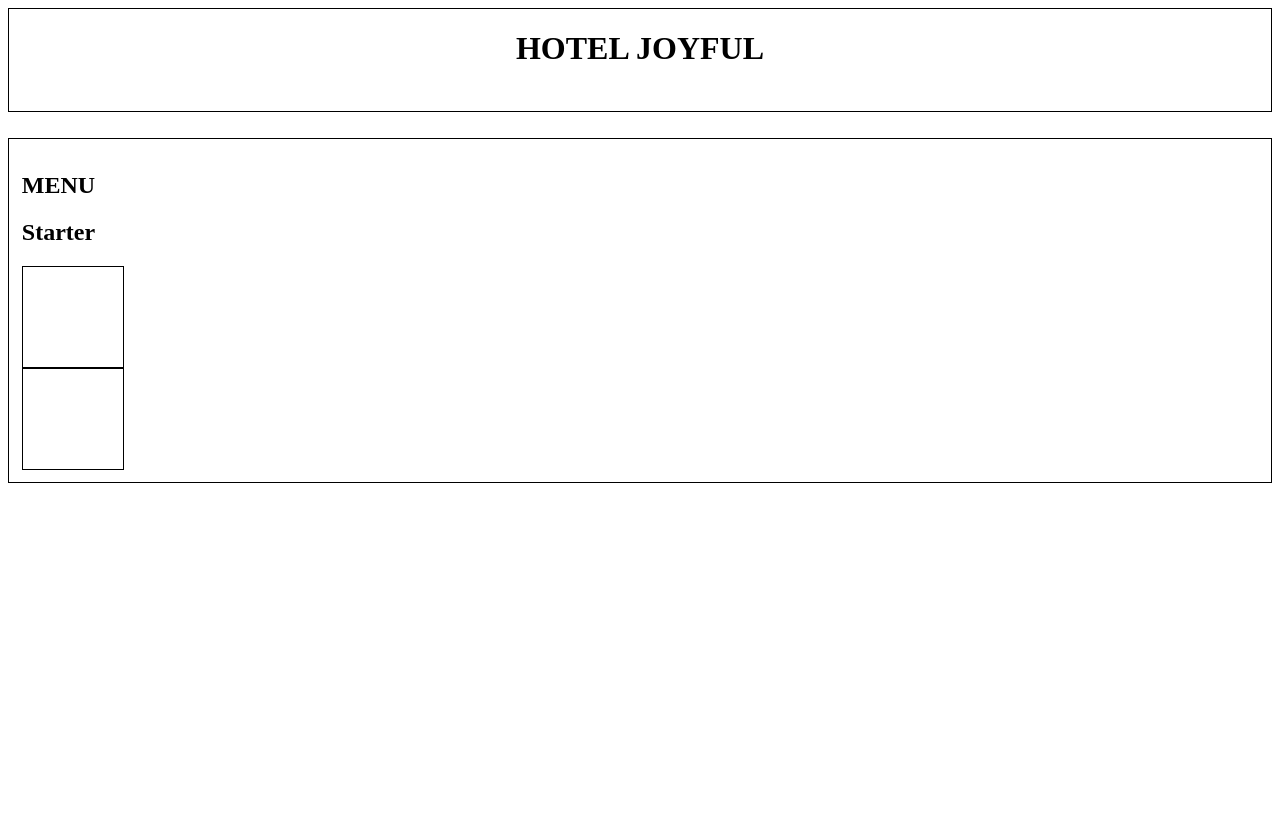
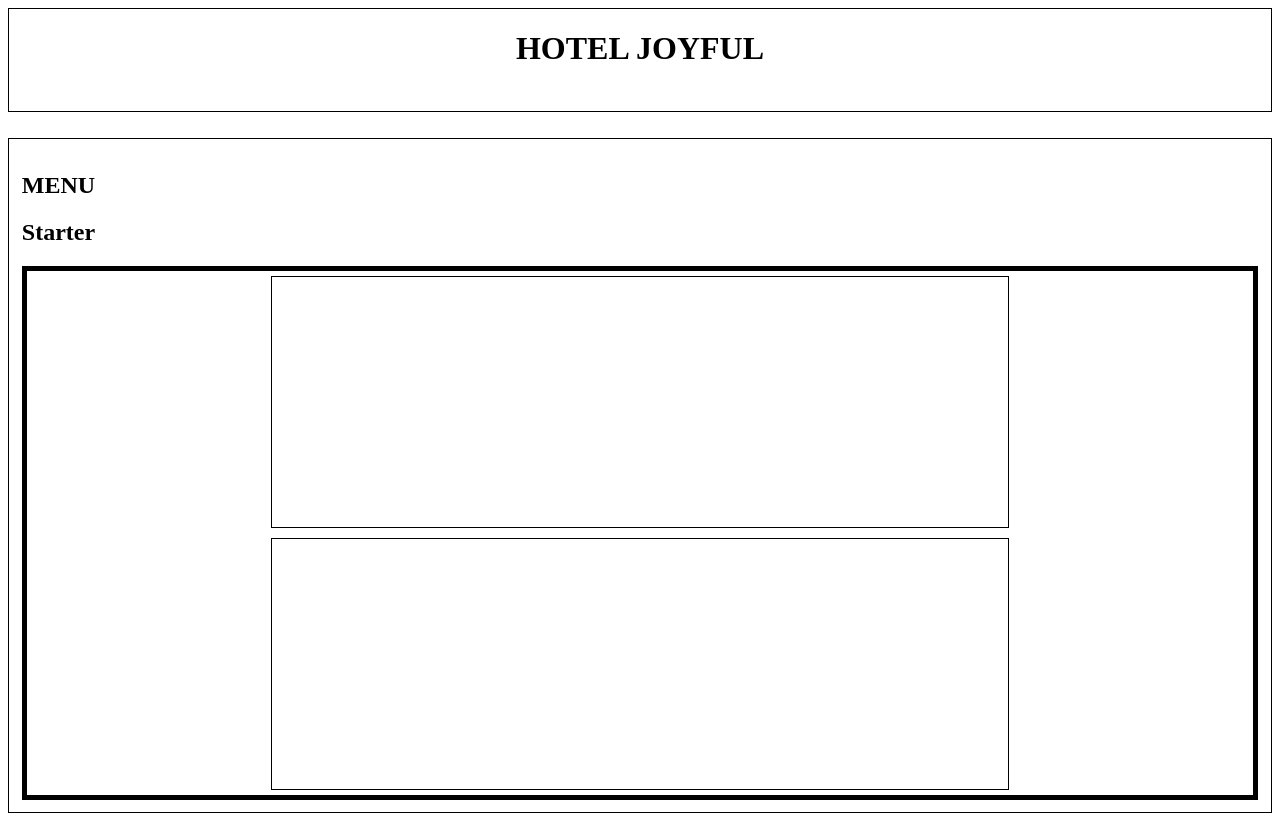
Before and after one commit to JamesTamang/menu, a plain HTML site: page index.html in a window 1280 px wide. Before the commit the page ends 800 px from the top, so only its background shows below. Drawn offline with Linux system fonts and the light colour scheme.

Commit message:
stater box

```diff
--- a/css/style.css
+++ b/css/style.css
@@ -10,13 +10,23 @@ article{
   margin-bottom: 2vw;
     padding: 1vw;
     width: 100 vmin;
-
  border: 1px solid black;
 
 }
-div{
-     margin: 0;
-    width: 100px;
-    height: 100px;
+
+#starter{
+    display: flex;
+
+    flex-direction: column;
+    border: 5px solid black;
+    align-items: center;
+
+
+}
+#starter>div{
+    margin: 5px;
+    height: 250px;
     border: 1px solid black;
+    width: 60%;
+
 }
--- a/index.html
+++ b/index.html
@@ -15,7 +15,9 @@
         <article>
             <h1>MENU</h1>
             <h2>Starter</h2>
+            <div id="starter">
             <div> </div>
             <div> </div>
+            </div>
         </article>
     </body>
```
